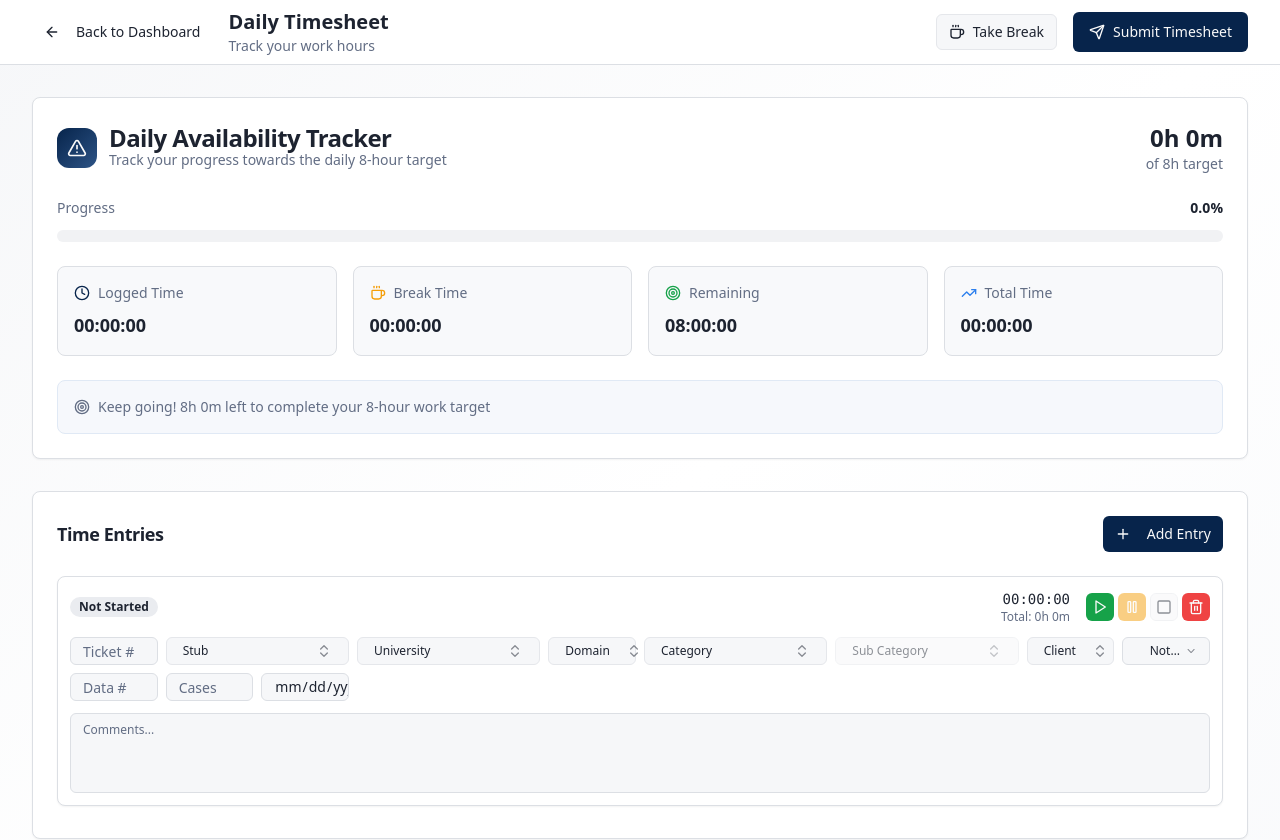
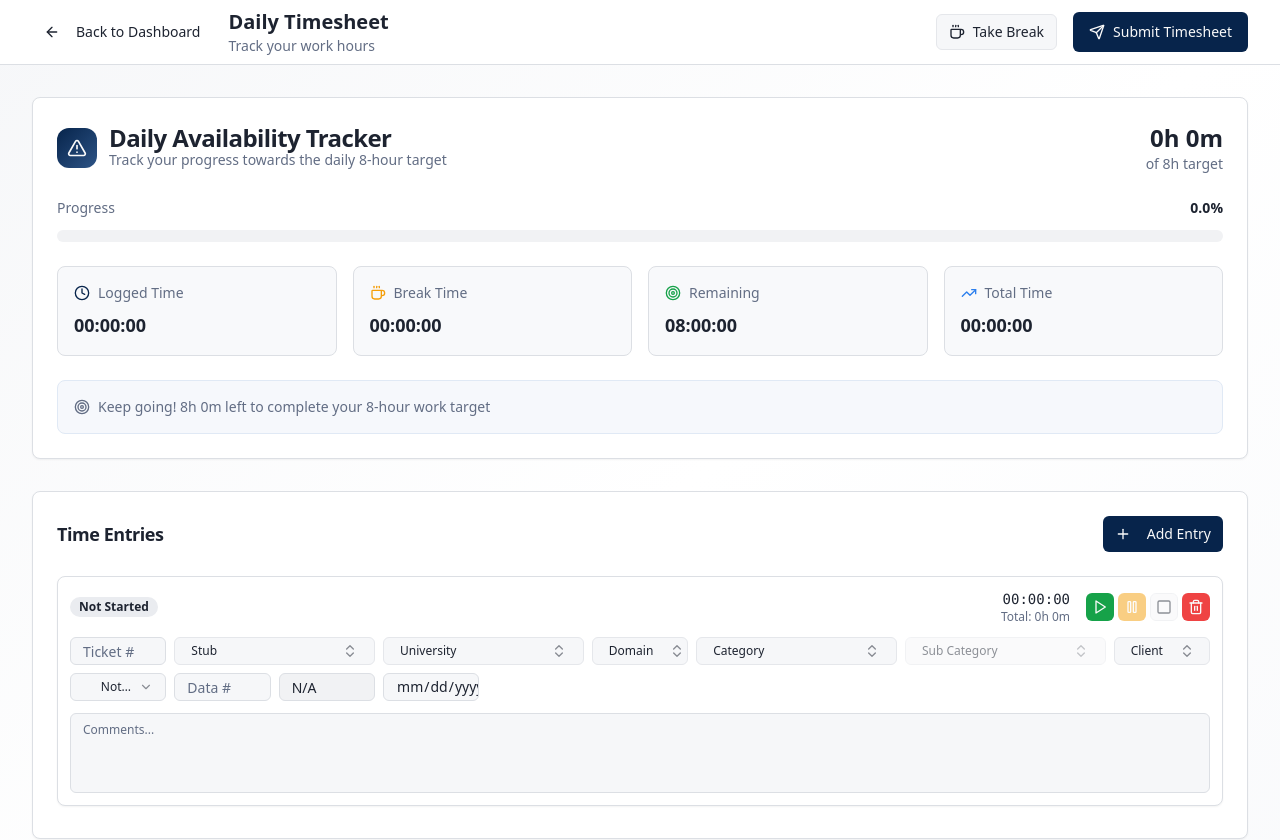
Before and after one commit to dipeshdodani/timekeeper-guild, a React (Vite) app: page /timesheet in a window 1280 px wide. Shown: the top 840 px of the page. Built offline with nearby package versions, Linux system fonts and the light colour scheme; sample sign-in values are in the browser's storage.

Commit message:
Refactor timesheet AHT handling
Remove the "Cases" option from the timesheet and implement default AHT/Record fetching from the bulk dropdown management tool. This ensures that AHT is automatically populated based on the selected task from the dropdowns.

```diff
--- a/src/components/TimerRow.tsx
+++ b/src/components/TimerRow.tsx
@@ -237,7 +237,7 @@ const TimerRow: React.FC<TimerRowProps> = ({
           </div>
 
           {/* Compact Form Fields Grid - Excel-like Row */}
-          <div className="grid grid-cols-6 lg:grid-cols-12 gap-2 text-xs">
+          <div className="grid grid-cols-6 lg:grid-cols-11 gap-2 text-xs">
             {/* Ticket Number */}
             <div className="col-span-1">
               <Input
@@ -352,14 +352,14 @@ const TimerRow: React.FC<TimerRowProps> = ({
               />
             </div>
 
-            {/* Case Count - Compact */}
+            {/* Default AHT/Record - Display Only */}
             <div className="col-span-1">
               <Input
-                type="number"
-                value={row.caseCount || ""}
-                onChange={(e) => onUpdate(row.id, { caseCount: parseInt(e.target.value) || 0 })}
-                placeholder="Cases"
-                className="h-7 text-xs border-border"
+                value={taskAHT > 0 ? `${taskAHT}min` : "N/A"}
+                readOnly
+                placeholder="AHT"
+                className="h-7 text-xs border-border bg-muted"
+                title="Default AHT from dropdown management"
               />
             </div>
 
```
